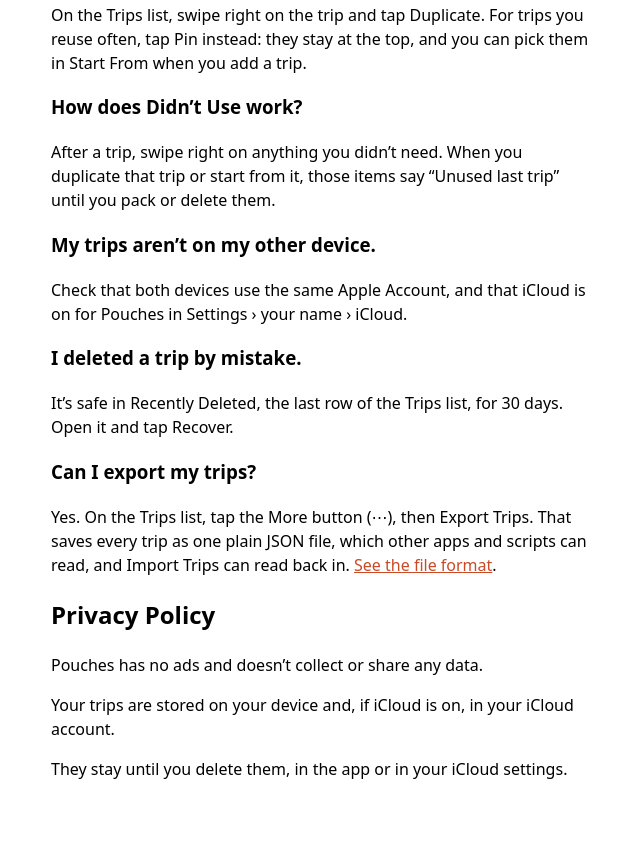
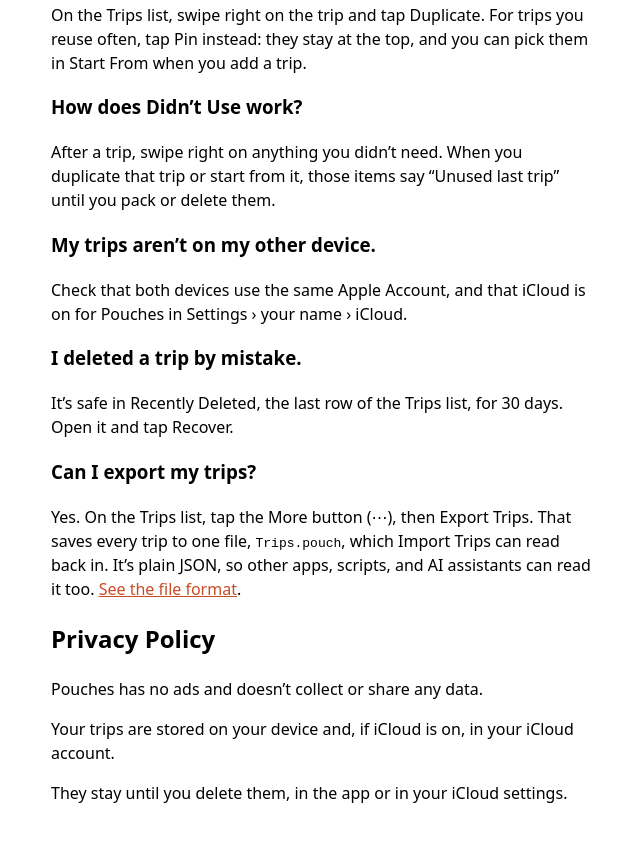
Before and after one commit to ritotn/pouches, a plain HTML site: page index.html in a window 1280 px wide. Shown: the part 541-1382 px from the top of the page, without its empty margins (317-957 px from the left). Drawn offline with Linux system fonts and the light colour scheme.

Commit message:
Update format

```diff
--- a/index.html
+++ b/index.html
@@ -51,7 +51,7 @@
 <p>It’s safe in Recently Deleted, the last row of the Trips list, for 30 days. Open it and tap Recover.</p>
 
 <h3>Can I export my trips?</h3>
-<p>Yes. On the Trips list, tap the More button (⋯), then Export Trips. That saves every trip as one plain JSON file, which other apps and scripts can read, and Import Trips can read back in. <a href="https://github.com/ritotn/pouches/blob/main/FORMAT.md">See the file format</a>.</p>
+<p>Yes. On the Trips list, tap the More button (⋯), then Export Trips. That saves every trip to one file, <code>Trips.pouch</code>, which Import Trips can read back in. It’s plain JSON, so other apps, scripts, and AI assistants can read it too. <a href="https://github.com/ritotn/pouches/blob/main/FORMAT.md">See the file format</a>.</p>
 
 <h2 id="privacy">Privacy Policy</h2>
 <p>Pouches has no ads and doesn’t collect or share any data.</p>
```
Also changed, not shown: 1 other file.
